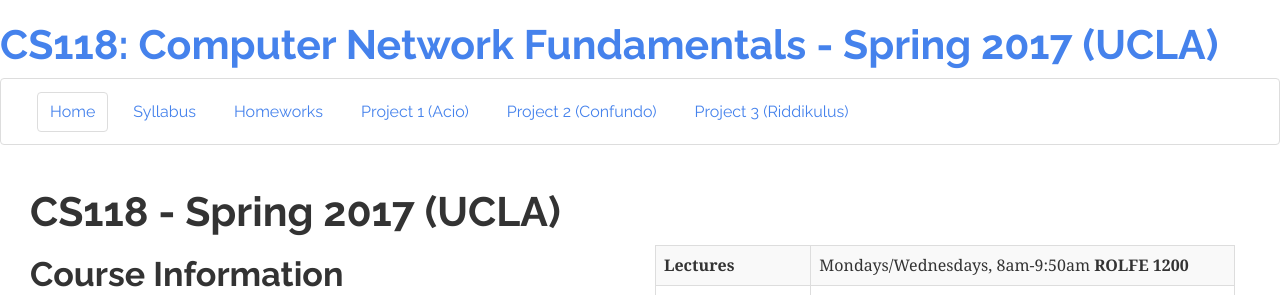
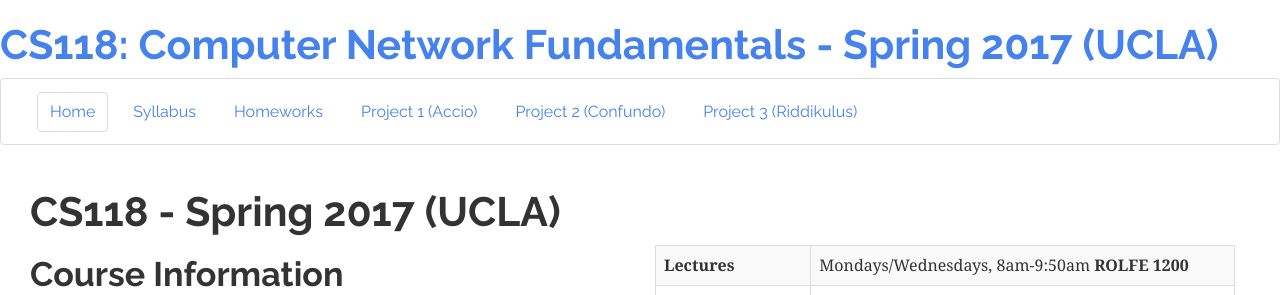
Before and after one commit to cawka/cs118-spring2017, a Jekyll site: the page built from index.md, in a window 1280 px wide. Shown: the top 295 px of the page. Built offline with Jekyll 4.4.1, drawn with Linux system fonts in a browser that asks for light colours; nearby versions of some CDN libraries.

Commit message:
fix project1 code name in navbar

```diff
--- a/_config.yml
+++ b/_config.yml
@@ -29,7 +29,7 @@ navbar_list:
   link: /syllabus.html
 - name: Homeworks
   link: /homeworks.html
-- name: Project 1 (Acio)
+- name: Project 1 (Accio)
   link: /project-1.html
 - name: Project 2 (Confundo)
   link: /project-2.html
```
